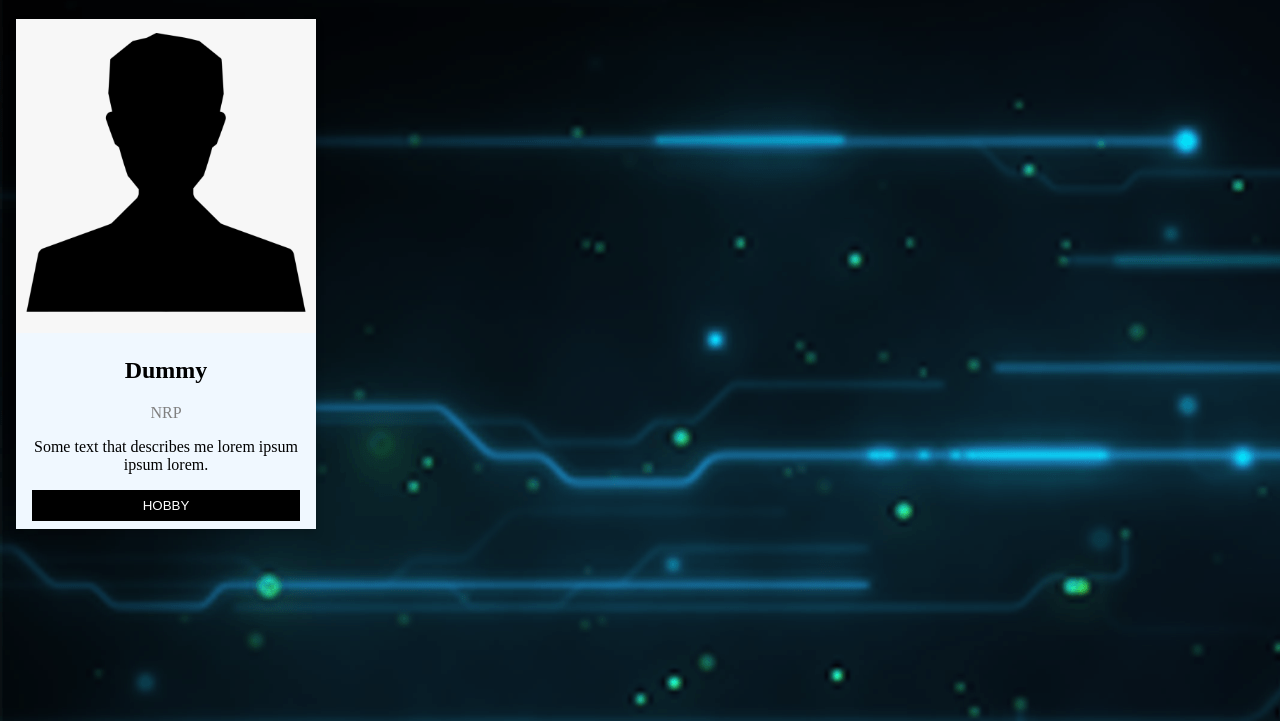
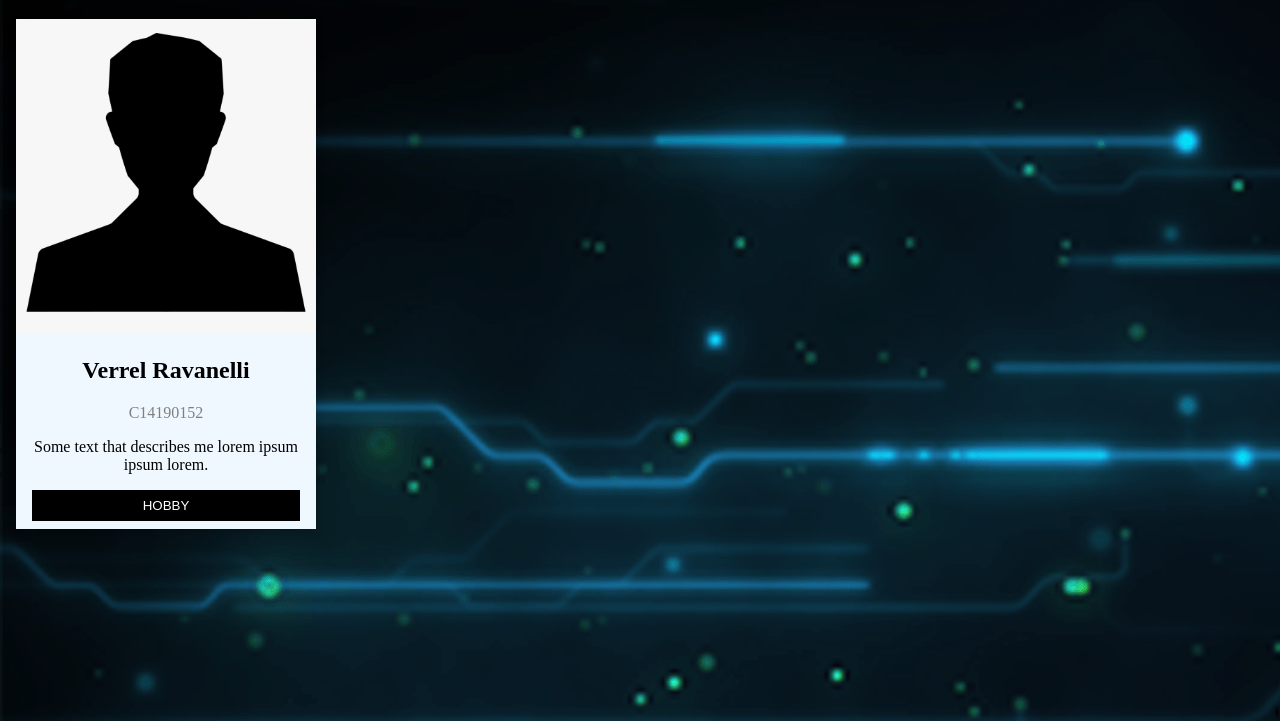
Before and after one commit to verrelravanelli/LatihanGitAMBW, a plain HTML site: page index.html in a window 1280 px wide. Shown: the part 79-800 px from the top of the page. Drawn offline with Linux system fonts and the light colour scheme.

Commit message:
versi verrel

```diff
--- a/index.html
+++ b/index.html
@@ -81,8 +81,8 @@ h1 {
     <div class="card" style="background-color: aliceblue;">
       <img src="images/test.png" alt="Jane" style="width:100%">
       <div class="container">
-        <h2>Dummy</h2>
-        <p class="title">NRP</p>
+        <h2>Verrel Ravanelli</h2>
+        <p class="title">C14190152</p>
         <p>Some text that describes me lorem ipsum ipsum lorem.</p>
         <a href="https://www.google.com"><button class="button">HOBBY</button></a>
       </div>
```
Also changed, not shown: hobbyC14190152.html (added, +13 -0 lines).
